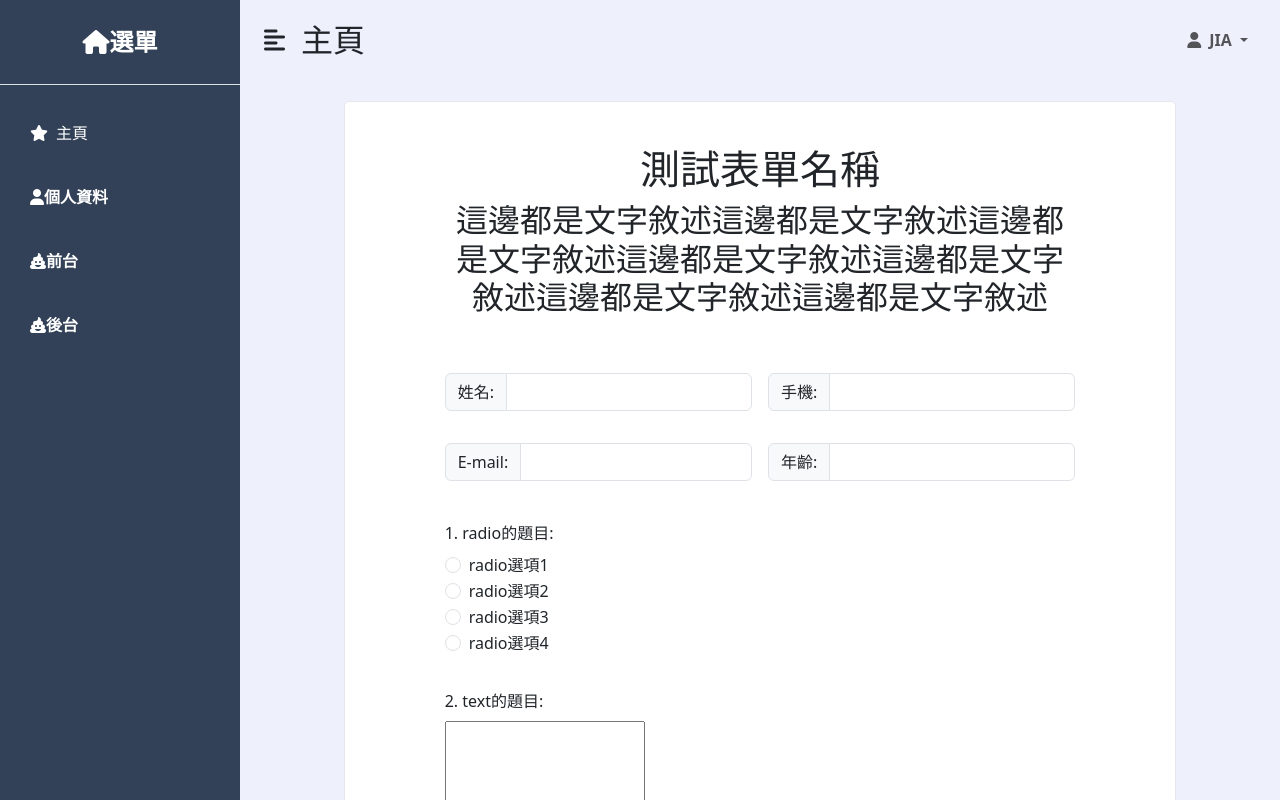
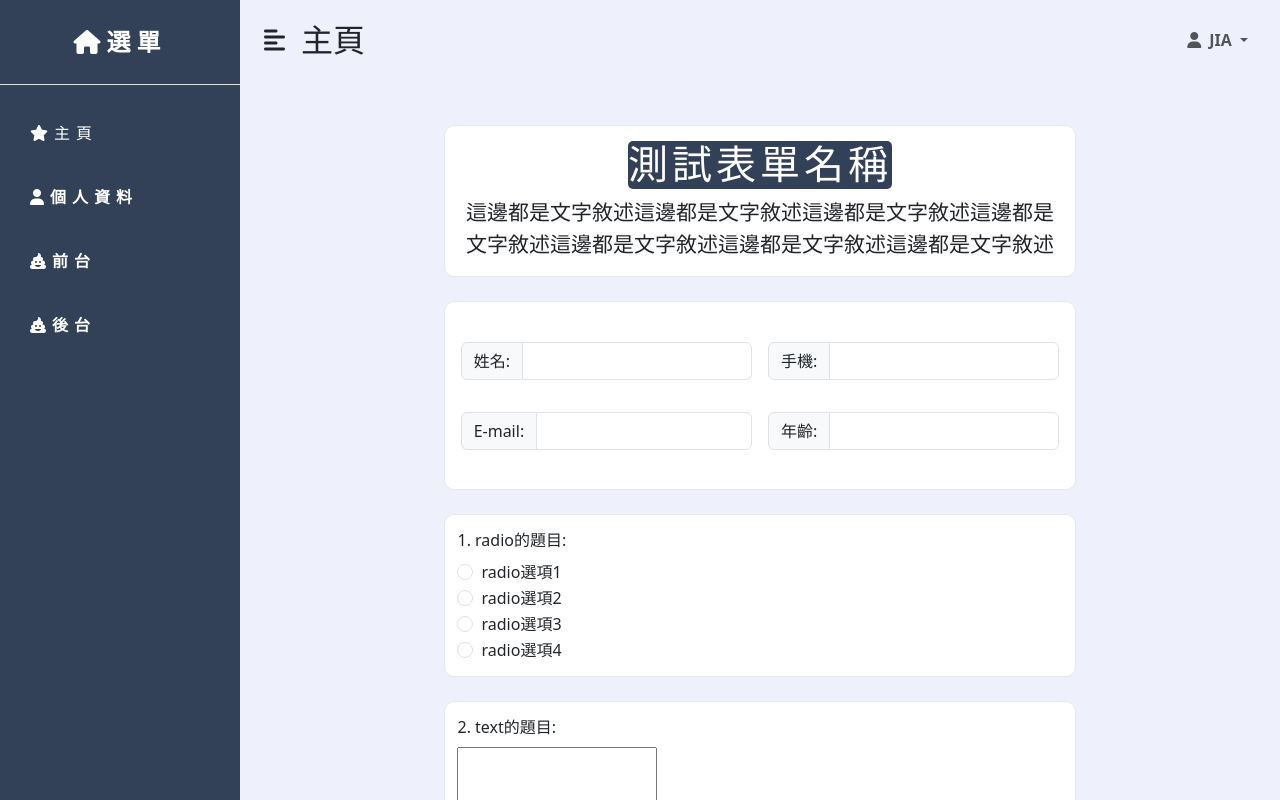
Before and after one commit to ru8ru8work/survey, a Vue app: page /Front/Answer in a window 1280 px wide. Shown: the top 800 px of the page. Built offline with nearby package versions, Linux system fonts and the light colour scheme; what vue-awesome-paginate would draw is missing.

Commit message:
區塊分開版

```diff
--- a/src/components/AnswerSurvey.vue
+++ b/src/components/AnswerSurvey.vue
@@ -128,9 +128,6 @@ export default {
             }
         });
 
-        console.log(sessionStorage.getItem("currentPage"));
-
-
     },
     props:{
         childCheckData:{
@@ -181,9 +178,12 @@ export default {
         <div class="content">
             <!-- 表單名稱和敘述 -->
             <div class="title">
+                <div class="titleWord">
                     <h1>{{ surveyData[0].title }}</h1>
+                </div>
                 <div class="description">
-                <h2>{{ surveyData[0].description }}</h2>
+                    <span>{{ surveyData[0].description }}</span>
+                    <!-- <h2></h2> -->
                 </div>
             </div>
 
@@ -332,14 +332,16 @@ export default {
         width: 80%;
         // max-height: 90%;
         // padding: 2%;
-        border: 1px solid v-bind('color.borderColor');
-        background-color: v-bind('color.secondColor');
-        border-radius: 5px;
+
+        // border: 1px solid v-bind('color.borderColor');
+        // background-color: v-bind('color.secondColor');
+        // border-radius: 5px;
         display: flex;
         flex-direction: column;
         align-items: center;
         padding: 2%;
-        margin: 2%;
+        // margin: 2%;
+
         .title {
             //border: 1px solid black;
             width: 80%;
@@ -349,33 +351,53 @@ export default {
             display: flex;
             flex-direction: column;
             align-items: center;
+            font-family: "Noto Sans TC", sans-serif;
 
+            border: 1px solid v-bind('color.borderColor');
+            background-color: v-bind('color.secondColor');
+            border-radius: 10px;
+            padding: 2%;
+            .titleWord{
+                h1{
+                    background-color: v-bind('color.sidebarColor');
+                    color: white;
+                    border-radius: 5px;
+                    width: 100%;
+                    letter-spacing:4px;
+                }
 
-
-        // font-family: "Noto Serif TC", serif;
-        font-family: "Noto Sans TC", sans-serif;
-        // font-optical-sizing: auto;
-        // font-weight: <weight>;
-        // font-style: normal;
+            }
 
 
             .description {
                 // border: 1px solid black;
                 width: 100%;
+                font-size: 21px;
             }
         }
 
         .secondArea {
             // border: 1px solid black;
             width: 80%;
+            border: 1px solid v-bind('color.borderColor');
+            background-color: v-bind('color.secondColor');
+            border-radius: 10px;
+            padding: 2%;
+            margin-bottom: 3%;
         }
 
         .question{
             //border: 1px solid black;
             width: 80%;
-            padding: 1rem 0; // 上下內邊距
+            // padding: 1rem 0; // 上下內邊距
             .question-item {
-                margin-bottom: 2rem; // 每個問題的底部間距
+
+                border: 1px solid v-bind('color.borderColor');
+                background-color: v-bind('color.secondColor');
+                border-radius: 10px;
+                padding: 2%;
+
+                margin-bottom: 3.75%; // 每個問題的底部間距
                 display: flex;
                 flex-direction: column; // 讓問題和答案在垂直方向排列
                 align-items: flex-start; // 使問題和答案左對齊
--- a/src/components/CheckSurvey.vue
+++ b/src/components/CheckSurvey.vue
@@ -187,9 +187,11 @@ export default {
         <div class="content">
             <!-- 表單名稱和敘述 -->
             <div class="title">
+                <div class="titleWord">
                     <h1>{{ surveyData[0].title }}</h1>
+                </div>
                 <div class="description">
-                    <h2>{{ surveyData[0].description }}</h2>
+                    <span>{{ surveyData[0].description }}</span>
                 </div>
             </div>
 
@@ -291,24 +293,15 @@ export default {
     transition: width 0.25s ease-out;
     overflow-y: hidden;
 
-    //justify-content: center;
-    //height: 100vh;
-    //border: 1px solid black;
 
     .content{
         width: 80%;
-        // max-height: 90%;
-        // padding: 2%;
-        border: 1px solid v-bind('color.borderColor');
-        background-color: v-bind('color.secondColor');
-        border-radius: 5px;
         display: flex;
         flex-direction: column;
         align-items: center;
         padding: 2%;
-        margin: 2%;
+
         .title {
-            //border: 1px solid black;
             width: 80%;
             height: 20%;
             margin: 3%;
@@ -316,39 +309,62 @@ export default {
             display: flex;
             flex-direction: column;
             align-items: center;
+            font-family: "Noto Sans TC", sans-serif;
+
+            border: 1px solid v-bind('color.borderColor');
+            background-color: v-bind('color.secondColor');
+            border-radius: 10px;
+            padding: 2%;
+            .titleWord{
+                h1{
+                    background-color: v-bind('color.sidebarColor');
+                    color: white;
+                    border-radius: 5px;
+                    width: 100%;
+                    letter-spacing:4px;
+                }
+
+            }
 
             .description {
                 // border: 1px solid black;
                 width: 100%;
+                font-size: 21px;
             }
         }
 
         .secondArea {
             // border: 1px solid black;
             width: 80%;
+            border: 1px solid v-bind('color.borderColor');
+            background-color: v-bind('color.secondColor');
+            border-radius: 10px;
+            padding: 2%;
+            margin-bottom: 3%;
+
             .input-group-text{
                 border: 0px;
                 background-color: v-bind('color.secondColor');
                 padding: 0.375rem 0.75rem;
             }
+
         }
 
-        // .question{
-        //     //border: 1px solid black;
-        //     width: 80%;
-        //     .showCheckAnswer{
-        //         margin-left: 15px;
-        //     }
-        // }
+
 
 
         .question {
             width: 80%;
-            // margin: 0 auto; // 居中
-            padding: 1rem 0; // 上下內邊距
+            // padding: 1rem 0; // 上下內邊距
 
             .question-item {
-                margin-bottom: 2rem; // 每個問題的底部間距
+
+                border: 1px solid v-bind('color.borderColor');
+                background-color: v-bind('color.secondColor');
+                border-radius: 10px;
+                padding: 2%;
+
+                margin-bottom: 3.75%; // 每個問題的底部間距
                 display: flex;
                 flex-direction: column; // 讓問題和答案在垂直方向排列
                 align-items: flex-start; // 使問題和答案左對齊
@@ -360,6 +376,9 @@ export default {
                 }
                 .showCheckAnswer {
                     margin-left: 1rem; // 移除答案的左邊距
+                    // word-wrap: break-word; // 使長字串在單詞邊界處換行
+                    word-break: break-all; // 使長字串在任何地方換行
+                    white-space: normal; // 允許正常的換行
                 }
             }
         }
--- a/src/components/Sidebar.vue
+++ b/src/components/Sidebar.vue
@@ -22,7 +22,7 @@ export default {
         <div
             class="sidebar-heading text-center py-4 primary-text fs-4 fw-bold text-uppercase border-bottom"
         >
-            <i class="fa-solid fa-house">選單</i>
+            <i class="fa-solid fa-house ">選單</i>
         </div>
 
         <div class="list-group list-group-flush my-3">
@@ -31,28 +31,28 @@ export default {
                 to="/"
                 class="list-group-item bg-transparent"
                 router-link-exact-active
-                ><i class="fa-solid fa-star me-2"></i>主頁</router-link
+                ><i class="fa-solid fa-star "></i>主頁</router-link
             >
 
             <router-link
                 to="/profile"
                 class="list-group-item bg-transparent  fw-bold test"
                 router-link-exact-active
-                ><i class="fa-solid fa-user"></i>個人資料</router-link
+                ><i class="fa-solid fa-user "></i>個人資料</router-link
             >
 
             <router-link
                 to="/Front"
                 class="list-group-item bg-transparent fw-bold"
                 router-link-exact-active
-                ><i class="fa-solid fa-poo"></i>前台</router-link
+                ><i class="fa-solid fa-poo "></i>前台</router-link
             >
 
             <router-link
                 to="/Back"
                 class="list-group-item bg-transparent fw-bold"
                 router-link-exact-active
-                ><i class="fa-solid fa-poo"></i>後台</router-link
+                ><i class="fa-solid fa-poo "></i>後台</router-link
             >
         </div>
     </div>
@@ -66,6 +66,7 @@ export default {
     min-height: 100vh;
     margin-left: -15rem;
     transition: margin 0.25s ease-out;
+    letter-spacing: 6px;
 }
 
 #sidebar-wrapper .sidebar-heading {
@@ -93,6 +94,7 @@ export default {
     border: none;
     padding: 20px 30px;
     color: v-bind('color.secondColor');
+    // letter-spacing: 6px;
 }
 
 .list-group-item.router-link-exact-active {
```
Also changed, not shown: src/components/FrontShow.vue (+0 -10 lines). Lines whose indentation alone changed are shown as unchanged.
